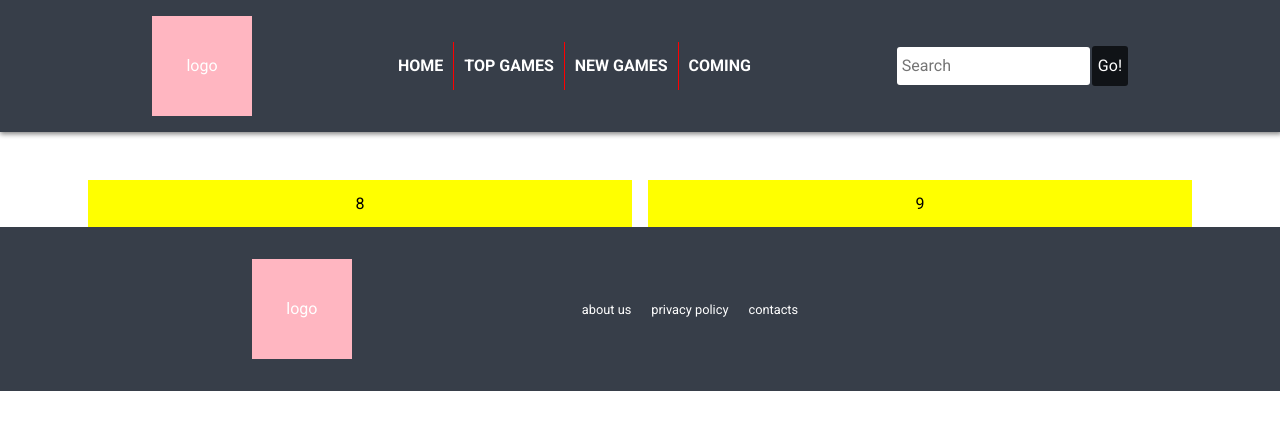
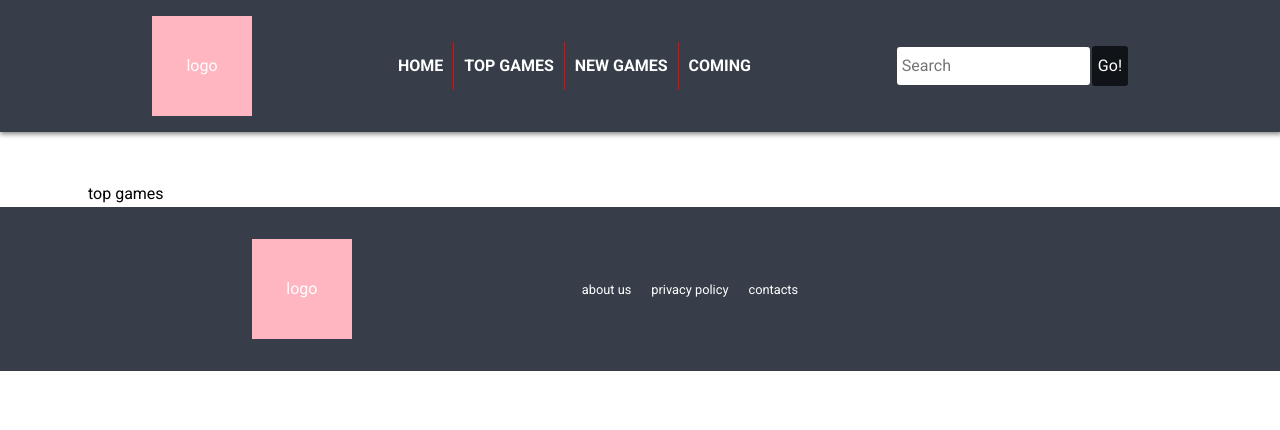
Before and after one commit to OlegFilonchuk/games-app, a Next.js app: page /top in a window 1280 px wide. Shown: the top 430 px of the page. Built offline with nearby package versions, Linux system fonts and the light colour scheme.

Commit message:
test bitbucket commit

```diff
--- a/pages/top.js
+++ b/pages/top.js
@@ -17,10 +17,7 @@ const top = css`
 
 const Top = () => (
   <Layout>
-    <main css={top}>
-      <div className="item">8</div>
-      <div className="item">9</div>
-    </main>
+    <main css={top}>top games</main>
   </Layout>
 );
 
```
